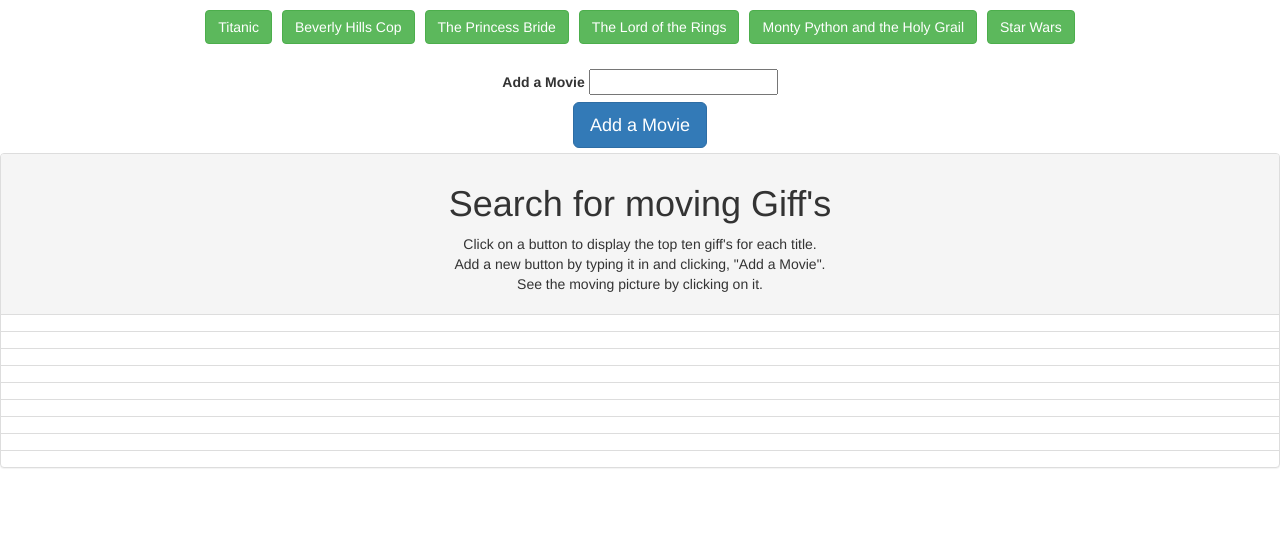
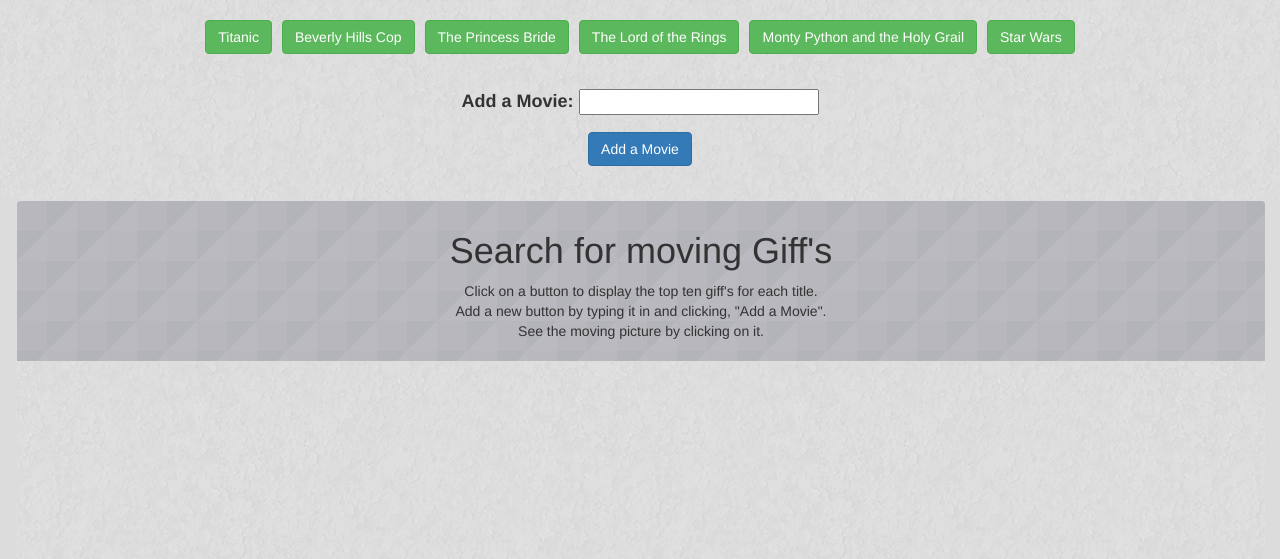
Before and after one commit to dryguy99/GiphyApi, a PHP site: page / in a window 1280 px wide. Shown: the top 559 px of the page. Run offline with PHP 8.4, Linux system fonts and the light colour scheme; lists and menus that the app fills with data are empty; some libraries are stand-ins or nearby versions.

Commit message:
cleaned up look with my styles

```diff
--- a/assets/css/style.css
+++ b/assets/css/style.css
@@ -1,7 +1,40 @@
+body {
+	background: #dcdcdc;
+}
 section {
-	min-width: 600px;
-	margin: 5px auto;
+	background: #dcdcdc;
+	min-width: 500px;
+	margin: 0px auto;
 }
 .btn {
 	margin: 5px;
 }
+table {
+	margin: 5px;
+	padding: 5px;
+}
+
+.table>tbody>tr>td, .table>tbody>tr>th, .table>tfoot>tr>td, .table>tfoot>tr>th, .table>thead>tr>td, .table>thead>tr>th  {
+ border: none;
+}
+.panel-heading {
+	background-image: url(../images/triangular.png);
+}
+.mybuttons {
+	background-image: url(../images/redox_02.png);
+	max-width: 1600px;
+	margin: 0px auto;
+}
+.topsect {
+	margin-top: 15px;
+}
+.fixedheader {
+	position: fixed;
+	z-index: 2;
+	top: 0px;
+}
+.tablesect {
+	position: absolute;
+	top: 200px;
+	left: 1px;
+}
--- a/assets/javascript/app.js
+++ b/assets/javascript/app.js
@@ -28,7 +28,7 @@ $.ajax({
         						"data='still' class='image'>");
         var y = response.data[i].rating.toUpperCase();
         $("#rating"+ i).html("<h3>Rating: " + y + "</h3>");
-        $("#title"+ i).html("<h5><a href='"+response.data[i].images.fixed_height.url+"' target='_blank'>"+ response.data[i].images.fixed_height.url + "</h5>");
+        $("#title"+ i).html("<h5><a href='"+response.data[i].images.original.url+"' target='_blank'>"+ response.data[i].images.original.url + "</h5>");
       }
     });
 }
@@ -91,6 +91,7 @@ $(document).ready(function () {
 
     	// Calling renderButtons which handles the processing of our movie array
 		renderButtons();
+		$('#movie-input').val("");
     	}
 
      });
--- a/index.html
+++ b/index.html
@@ -12,30 +12,28 @@
 
 </head>
 <body>
-	<!--div id="rating0"></div>
-	<div id="display0"></div>
-	<div id="rating1"></div>
-	<div id="display1"></div>
-	<div id="rating2"></div>
-	<div id="display2"></div-->
+
 	<section>
-	<div class="row">
-		<div class="col-xs-12 col-sm-12 col-md-12 col-lg-12">
-			<div id="button-view" class="text-center"></div><br>
-		</div>
-	</div>
-	<form id="movie-form" class="text-center">
-     	<label for="movie-input">Add a Movie</label>
-     	<input type="text" id="movie-input"><br>
+	<div class="row mybuttons">
+		<div class="col-xs-12 col-sm-12 col-md-12 col-lg-12 fixedheader mybuttons">
+			<div id="button-view" class="text-center topsect"></div><br>
 
-     	<!-- Button triggers new movie to be added -->
-     	<input id="addmovie" type="submit" class="btn btn-lg btn-primary" value="Add a Movie"><br>
-   </form>
+			<form id="movie-form" class="text-center">
+     			<h4>
+     				<label for="movie-input">Add a Movie:</label>
+     				<input type="text" id="movie-input"><br>
+     				<!-- Button triggers giff display below to be added/changed -->
+     				<input id="addmovie" type="submit" class="btn btn-md btn-primary topsect" value="Add a Movie">
+				</h4>
+     			<br>
+   			</form>
+   		</div>
+   	</div>
 
 	<div class="row">
-		<div class="col-xs-12 col-sm-12 col-md-12 col-lg-12">
+		<div class="col-xs-12 col-sm-12 col-md-12 col-lg-12 tablesect">
 
-			<div class="panel panel-default">
+			<div class="panel panel-default mybuttons">
   				<!-- Default panel contents -->
   				<div class="panel-heading text-center">
   				<h1>Search for moving Giff's</h1>
@@ -44,72 +42,70 @@
 
   				<!-- Table -->
   				<table class="table table-center">
-  					<tr>
-    					<th></th>
-    					<td id="rating0" class="myrating text-center"></td>
-    					<td id="rating1" class="myrating text-center"></td>
-    					<td id="rating2" class="myrating text-center"></td>
-    					<td id="rating3" class="myrating text-center"></td>
+  					<!-- first set of images -->
+  					<tr class="text-center">
+    					<td id="rating0" class="myrating"></td>
+    					<td id="rating1" class="myrating"></td>
+    					<td id="rating2" class="myrating"></td>
     				</tr>
   					<tr class="text-center">
-  						<th></th>
     					<td id="display0" class="mydisplay"></td>
     					<td id="display1" class="mydisplay"></td>
     					<td id="display2" class="mydisplay"></td>
-    					<td id="display3" class="mydisplay"></td>
   					</tr>
   					<tr class="text-center">
-  						<th></th>
     					<td id="title0" class="mytitle"></td>
     					<td id="title1" class="mytitle"></td>
     					<td id="title2" class="mytitle"></td>
-    					<td id="title3" class="mytitle"></td>
   					</tr>
-
+  					<!-- second set of images -->
 					<tr class="text-center">
-    					<th></th>
+    					<td id="rating3" class="myrating"></td>
     					<td id="rating4" class="myrating"></td>
     					<td id="rating5" class="myrating"></td>
+    				</tr>
+    				<tr class="text-center">
+    					<td id="display3" class="mydisplay"></td>
+    					<td id="display4" class="mydisplay"></td>
+    					<td id="display5" class="mydisplay"></td>
+  					</tr>
+  					<tr class="text-center">
+    					<td id="title3" class="mytitle"></td>
+    					<td id="title4" class="mytitle"></td>
+    					<td id="title5" class="mytitle"></td>
+  					</tr>
+  					<!-- third set of images -->
+    				<tr class="text-center">
     					<td id="rating6" class="myrating"></td>
     					<td id="rating7" class="myrating"></td>
+    					<td id="rating8" class="myrating"></td>
     				</tr>
     				<tr class="text-center">
-  						<th></th>
-    					<td id="display4" class="mydisplay"></td>
-    					<td id="display5" class="mydisplay"></td>
     					<td id="display6" class="mydisplay"></td>
     					<td id="display7" class="mydisplay"></td>
+    					<td id="display8" class="mydisplay"></td>
   					</tr>
   					<tr class="text-center">
-  						<th></th>
-    					<td id="title4" class="mytitle"></td>
-    					<td id="title5" class="mytitle"></td>
     					<td id="title6" class="mytitle"></td>
     					<td id="title7" class="mytitle"></td>
+    					<td id="title8" class="mytitle"></td>
   					</tr>
-
-    				<tr class="text-center">
-    					<th></th>
-    					<td id="rating8" class="myrating"></td>
+  					<!-- forth set of images -->
+  					<tr class="text-center">
     					<td id="rating9" class="myrating"></td>
     					<td id="rating10" class="myrating"></td>
     					<td id="rating11" class="myrating"></td>
     				</tr>
     				<tr class="text-center">
-  						<th></th>
-    					<td id="display8" class="mydisplay"></td>
     					<td id="display9" class="mydisplay"></td>
     					<td id="display10" class="mydisplay"></td>
     					<td id="display11" class="mydisplay"></td>
   					</tr>
   					<tr class="text-center">
-  						<th></th>
-    					<td id="title8" class="mytitle"></td>
     					<td id="title9" class="mytitle"></td>
     					<td id="title10" class="mytitle"></td>
     					<td id="title11" class="mytitle"></td>
   					</tr>
-
   				</table>
 			</div>
 		</div>
```
Also changed, not shown: assets/images/brickwall.png (added), assets/images/redox_02.png (added), assets/images/triangular.png (added).
